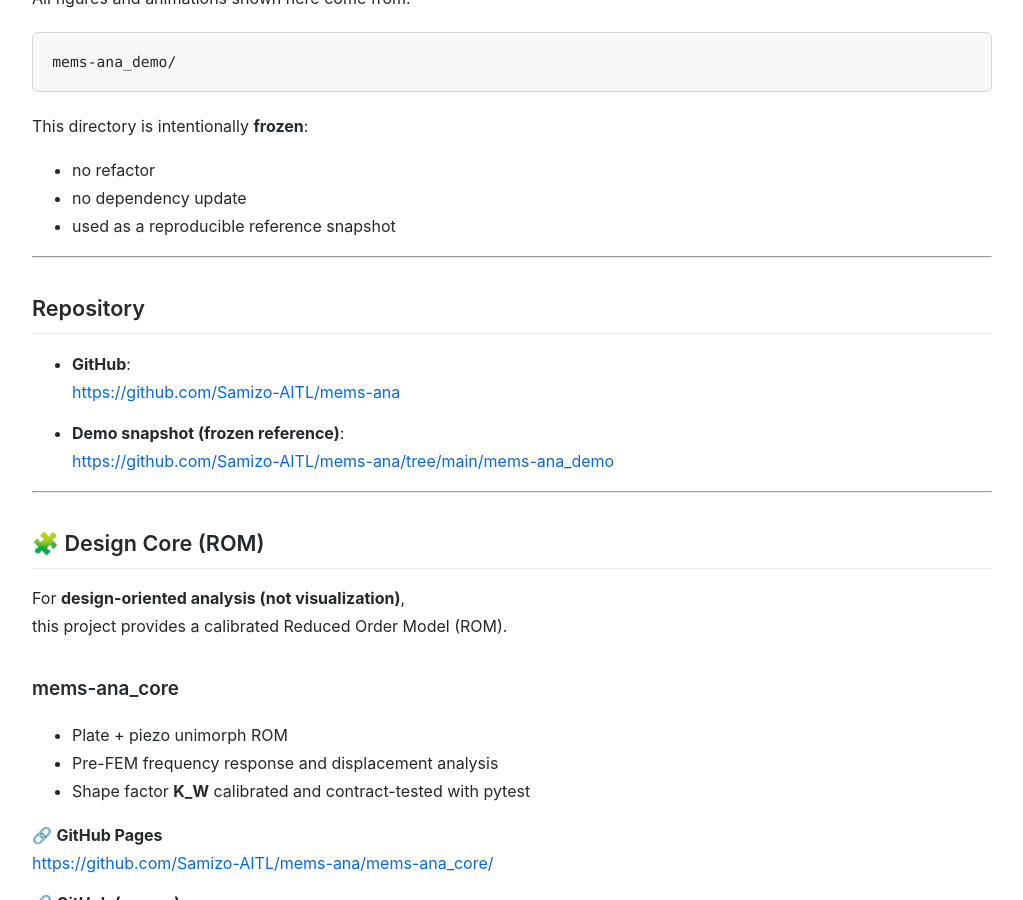
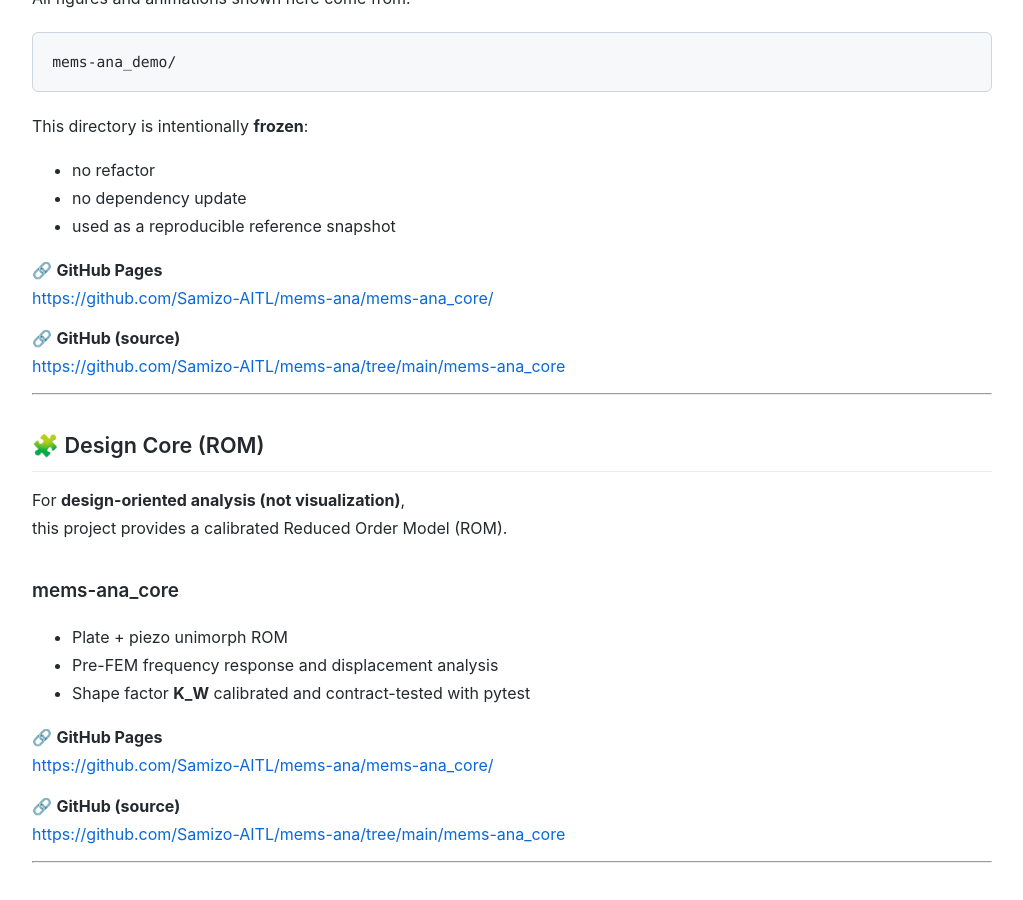
Before and after one commit to Samizo-AITL/mems-ana, a Jekyll site: the page built from index.md, in a window 1280 px wide and 900 px high, scrolled down 2516 px. Shown: the whole window, without its empty margins (128-1151 px from the left). Built offline with Jekyll 4.4.1, drawn with Linux system fonts in a browser that asks for light colours.

Commit message:
Update index.md

```diff
--- a/index.md
+++ b/index.md
@@ -81,15 +81,11 @@
 - no dependency update
 - used as a reproducible reference snapshot
 
----
+🔗 **GitHub Pages**
+[https://github.com/Samizo-AITL/mems-ana/mems-ana_core/](https://samizo-aitl.github.io/mems-ana/mems-ana_demo/)
 
-## Repository
-
-- **GitHub**:
-  [https://github.com/Samizo-AITL/mems-ana](https://github.com/Samizo-AITL/mems-ana)
-
-- **Demo snapshot (frozen reference)**:
-  [https://github.com/Samizo-AITL/mems-ana/tree/main/mems-ana_demo](https://github.com/Samizo-AITL/mems-ana/tree/main/mems-ana_demo)
+🔗 **GitHub (source)**
+[https://github.com/Samizo-AITL/mems-ana/tree/main/mems-ana_core](https://github.com/Samizo-AITL/mems-ana/tree/main/mems-ana_demo)
 
 ---
 
```
